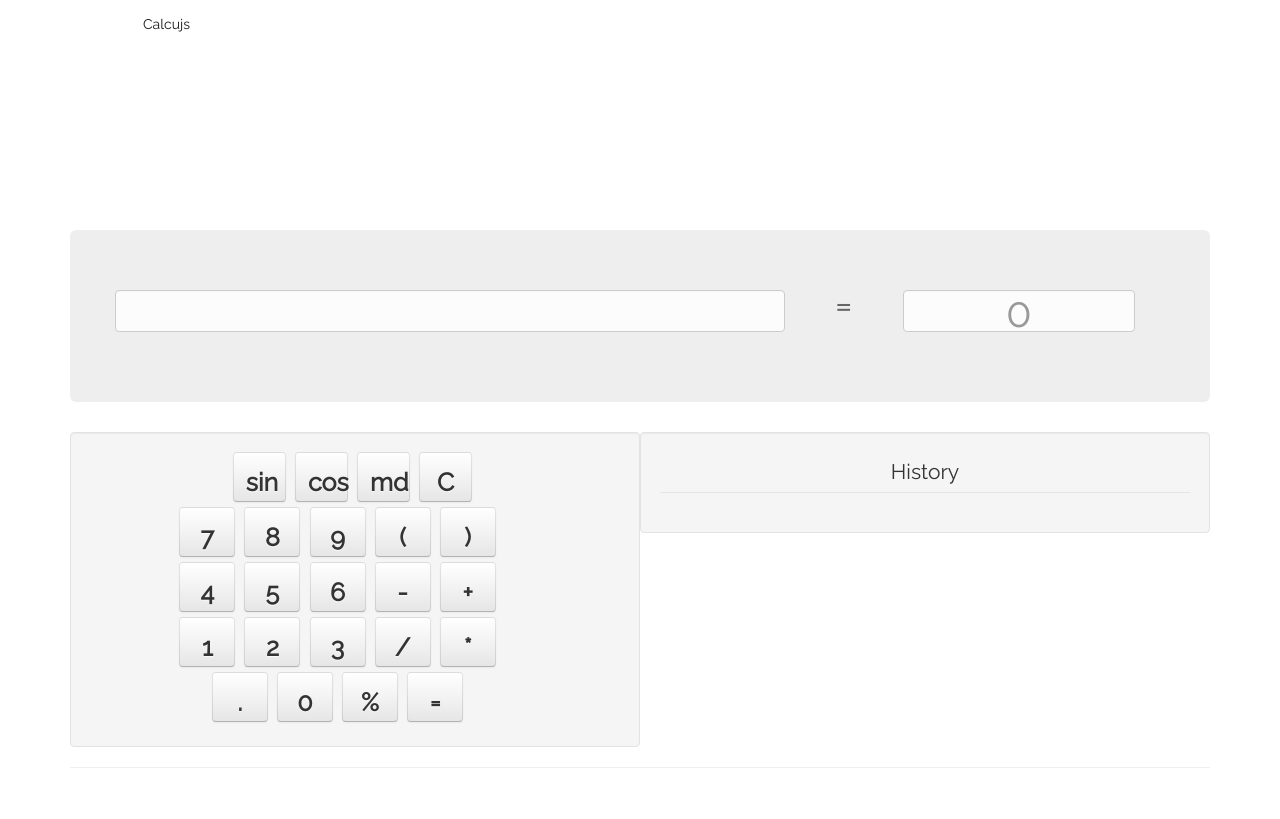
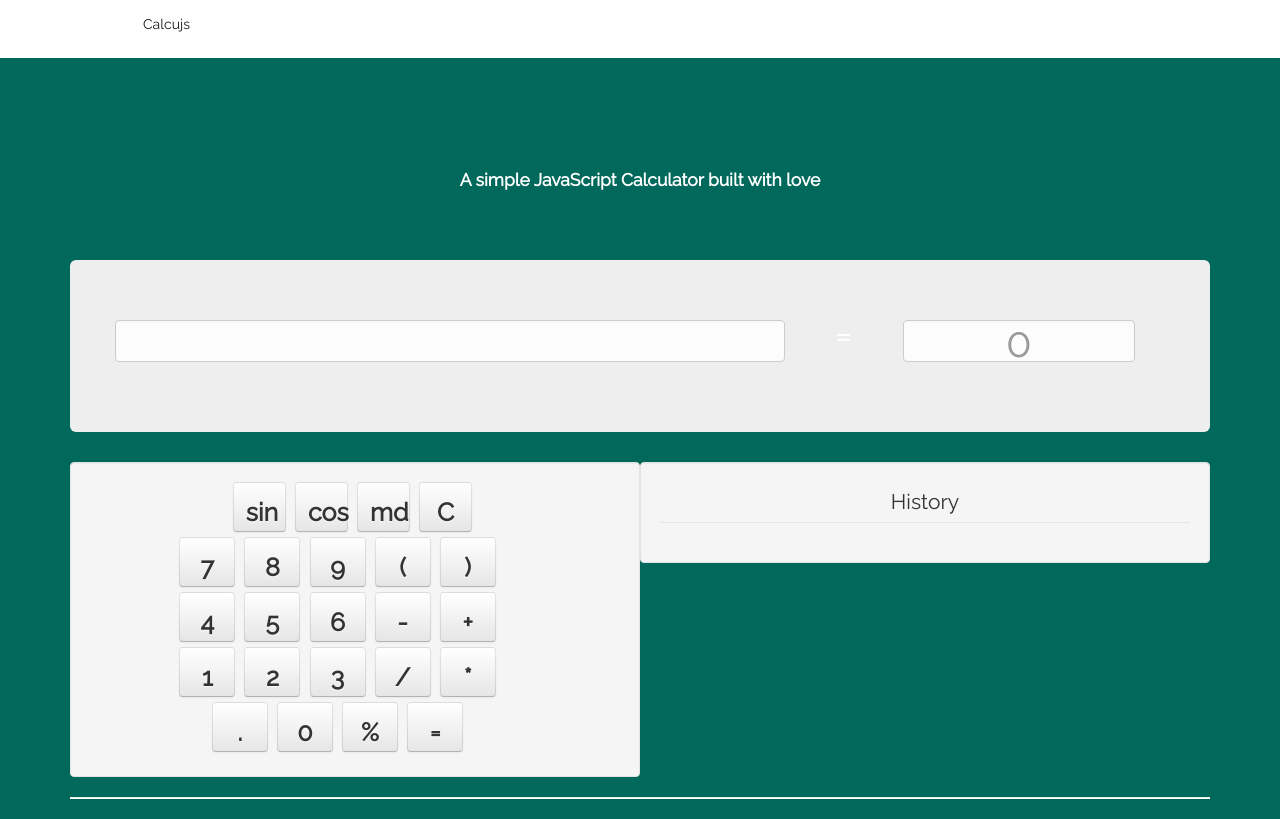
Before and after one commit to nelsonkimaiga/Calcujs, a website: page index.html in a window 1280 px wide. Drawn offline with Linux system fonts and the light colour scheme.

Commit message:
Tweak UI

```diff
--- a/css/app.css
+++ b/css/app.css
@@ -1,9 +1,9 @@
 html,
 body {
     font-family: 'Raleway', serif;
-    color: #666;
+    color: #ffffff;
     text-align: center;
-    background: #ffffff;
+    background: #00695c;
     padding-top: 80px;
     font-size: 16px;
 }
--- a/index.html
+++ b/index.html
@@ -25,6 +25,7 @@
               </div>
           </div>
       </nav>
+      <h4>A simple JavaScript Calculator built with love</h4>
       <div class="container bodycontent">
           <div class="hero-unit" id="calculator-wrapper">
               <div class="row">
```
